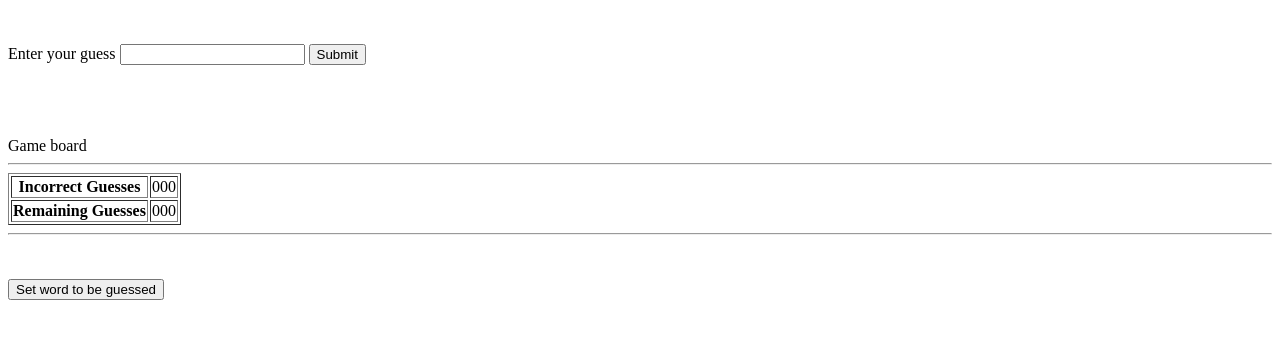
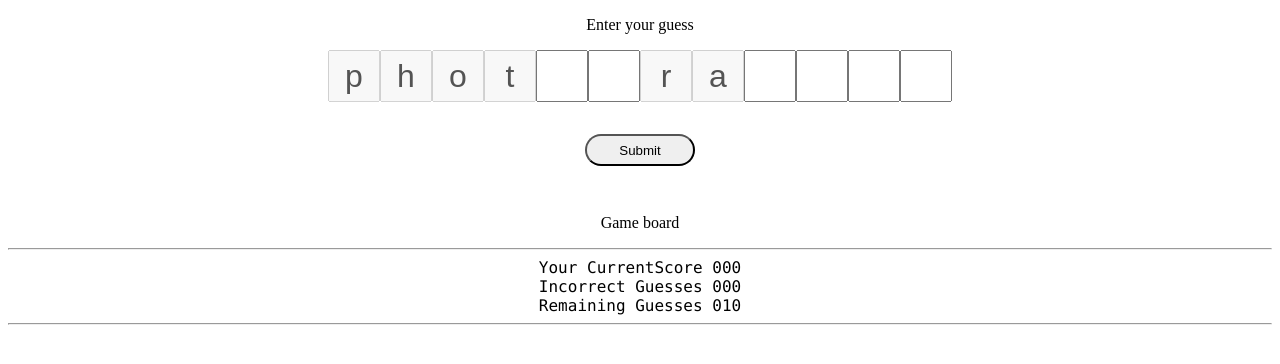
Before and after one commit to xiandew/GuessTheWord, a plain HTML site: page index.html in a window 1280 px wide. Drawn offline with nearby package versions, Linux system fonts and the light colour scheme.

Commit message:
feat: implement core game logic and styles

```diff
--- a/index.html
+++ b/index.html
@@ -2,34 +2,39 @@
 <html lang="en">
 <head>
     <title>Guess The Word</title>
+    <meta charset="utf-8">
+    <link type="text/css" rel="stylesheet" href="style.css">
+    <script src="https://code.jquery.com/jquery-3.3.1.min.js"></script>
+    <script src="words.js"></script>
     <script src="wordGuessingGame.js"></script>
 </head>
 
 <body>
-<div>
-    <div id="wordTiles">
-        <!--<div class=”char">w</div><div class=”char">o</div><div class=”char">r</div><div class=”char">d</div>--></div>
-    <br><br>
-    <form><label>Enter your guess</label>
-        <label>
-        <input type="text" name="guess">
-    </label>
-        <button>Submit</button>
+
+    <p>Enter your guess</p>
+    <form onsubmit="check(); return false;">
+        <div id="wordTiles"></div>
+        <button id="submit">Submit</button>
     </form>
-    <br><br><br><br>Game board
+    <p>Game board</p>
     <hr>
-    <table id="gameboard" border=1>
-        <tr>
-            <th>Incorrect Guesses</th>
-            <td>000</td>
-        </tr>
-        <tr>
-            <th>Remaining Guesses</th>
-            <td>000</td>
-        </tr>
-    </table>
-    <hr><br><br>
-    <button>Set word to be guessed</button>
-</div>
+    <div id="gameboard">
+        <div>
+            <span>Your CurrentScore</span>
+            <span id="yourCurrentScore">000</span>
+        </div>
+        <div>
+            <span>Incorrect Guesses</span>
+            <span id="incorrectGuesses">000</span>
+        </div>
+        <div>
+            <span>Remaining Guesses</span>
+            <span id="remainingGuesses">010</span>
+        </div>
+    </div>
+    <hr>
+    <script>
+        $( document ).ready(reset());
+    </script>
 </body>
 </html>
--- /dev/null
+++ b/style.css
@@ -0,0 +1,22 @@
+body {
+    text-align: center;
+}
+
+input {
+    width: 2rem;
+    height: 2rem;
+    padding: 0.5rem;
+    font-size: 2rem;
+    text-align: center;
+}
+
+#submit {
+    height: 2rem;
+    margin: 2rem 0;
+    padding: 0 2rem;
+    border-radius: 1rem;
+}
+
+#gameboard {
+    font-family: Consolas;
+}
--- a/wordGuessingGame.js
+++ b/wordGuessingGame.js
@@ -1,26 +1,106 @@
 let gameState = {
-    incorrectGuesses: [],
+    yourCurrentScore: 0,
+    incorrectGuesses: 0,
     remainingGuesses: 10
 };
+let word;
+let answer;
 
-function setWord(word) {
+function setWord() {
     //set word to be guessed
-}
-function validate (guess) {
-    //validate the input from the form (letter)
-}
-function check (guess) {
-    //check if the guess is correct
+    word = words[Math.floor(Math.random() * words.length)].toLowerCase();
+    answer = [];
+
+    let wordTiles = document.getElementById("wordTiles");
+    wordTiles.innerHTML = "";
+    for (let i in word) {
+        wordTiles.innerHTML += `<input class="char" value=${word[i]} id=${i} maxlength="1" disabled>`;
+    }
+
+    let unordered = {};
+    for (let i = 0, numGuesses = Math.ceil(word.length / 2); i < numGuesses; i++) {
+        let letters =
+            Array.from(wordTiles.getElementsByClassName("char"))
+                .filter(letter => letter.disabled == true);
+        let guess = letters[Math.floor(Math.random() * letters.length)];
+        guess.disabled = false;
+        guess.className = "guess";
+        unordered[guess.id] = guess.value;
+        guess.removeAttribute("value");
+    }
+    Object.keys(unordered).sort().forEach(key => {
+        answer.push(unordered[key]);
+    });
+
+    let submitBtn = document.getElementById("submit");
+    submitBtn.parentNode.insertBefore(wordTiles, submitBtn);
 }
 
-function updateWordTiles(index) {
+function validateGuesses () {
+    //validate the input from the form (letter)
+    let guesses = [];
+    Array.from(document.getElementsByClassName("guess")).forEach(dom => {
+        guesses.push(dom.value.toLowerCase());
+    });
+    return guesses;
+}
+
+function check () {
+    let guesses = validateGuesses();
+
+    //check if the guess is correct
+    if (guesses.toString() == answer.toString()) {
+        alert("You get it right!");
+        setWord();
+        updateGameState({
+            "yourCurrentScore": gameState.yourCurrentScore + 1
+        });
+    } else {
+        alert("Wrong! Try again");
+        updateWordTiles();
+        updateGameState({
+            "incorrectGuesses": gameState.incorrectGuesses + 1,
+            "remainingGuesses": gameState.remainingGuesses - 1
+        });
+        checkEndOfGame();
+    }
+}
+
+function updateWordTiles() {
     //update the tiles on the HTML
+    Array.from(document.getElementsByClassName("guess")).forEach(d => {
+        d.value = "";
+        d.removeAttribute("value");
+    });
 }
+
 function checkEndOfGame(){
-    //check if the player has guessed the secret word or if the game is over (no more
-    // remaining guesses
+    // check if the player has guessed the secret word or if the game is over (no more
+    // remaining guesses)
+    if (gameState.remainingGuesses == 0) {
+        alert(`You lose it! The answer is ${word}`);
+        reset();
+    }
 }
+
 function reset () {
-    //reset the game (set new word to be guessed, clean word tiles, incorrect
-    // guesses and remaining guesses
+    // reset the game (set new word to be guessed, clean word tiles, incorrect
+    // guesses and remaining guesses)
+    setWord();
+    updateGameState({
+        "yourCurrentScore": 0,
+        "incorrectGuesses": 0,
+        "remainingGuesses": 10
+    });
 }
+
+function updateGameState(data) {
+    for (let attr in data) {
+        gameState[attr] = data[attr];
+        document.getElementById(attr).innerText = padding(data[attr], 3);
+    }
+}
+
+function padding(num, length) {
+    return (Array(length).join("0") + num).slice(-length);
+}
--- /dev/null
+++ b/words.js
@@ -0,0 +1,50 @@
+words = ["Airplane",
+  "Ears",
+  "Piano",
+  "Angry",
+  "Elephant",
+  "Pinch",
+  "Baby",
+  "Fish",
+  "Reach",
+  "Ball",
+  "Flick",
+  "Remote",
+  "Baseball",
+  "Football",
+  "Roll",
+  "Basketball",
+  "Fork",
+  "Sad",
+  "Bounce",
+  "Giggle",
+  "Scissors",
+  "Cat",
+  "Golf",
+  "Skip",
+  "Chicken",
+  "Guitar",
+  "Sneeze",
+  "Chimpanzee",
+  "Hammer",
+  "Spin",
+  "Clap",
+  "Happy",
+  "Spoon",
+  "Cough",
+  "Horns",
+  "Stomp",
+  "Cry",
+  "Joke",
+  "Stop",
+  "Dog",
+  "Mime",
+  "Tail",
+  "Drink",
+  "Penguin",
+  "Toothbrush",
+  "Drums",
+  "Phone",
+  "Wiggle",
+  "Duck",
+  "Photographer"];
```
